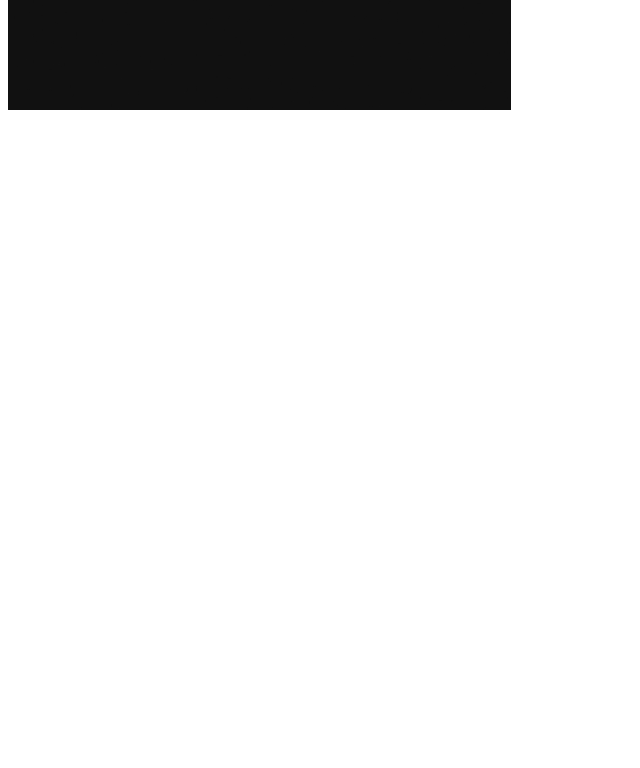
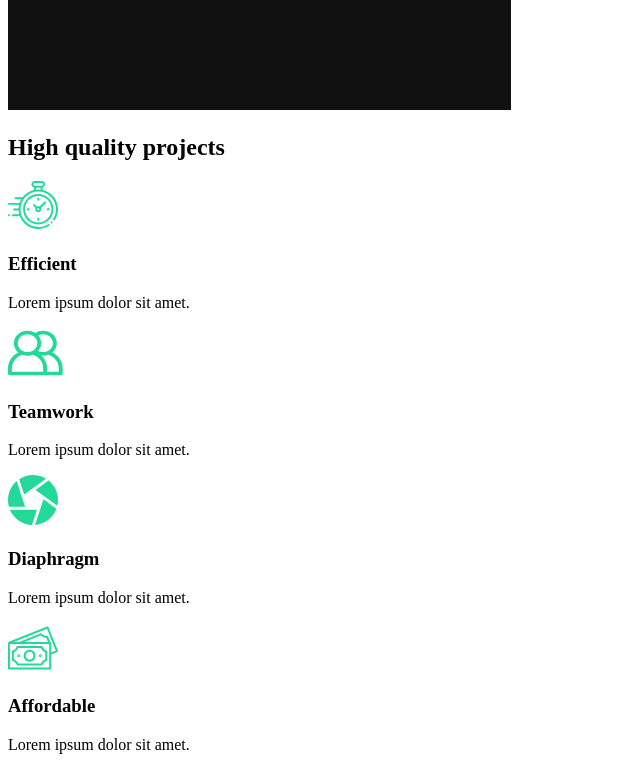
Before and after one commit to Atuitjr/portfolio, a React (Create React App) app: page / in a window 1280 px wide. Shown: the part 860-1628 px from the top of the page, without its empty margins (0-640 px from the left). Before the commit the page ends 982 px from the top, so only its background shows below. Built offline with nearby package versions, Linux system fonts and the light colour scheme.

Commit message:
Added projects section

```diff
--- /dev/null
+++ b/src/components/ProjectsSection.tsx
@@ -0,0 +1,53 @@
+import React from 'react';
+import clock from '../img/clock.svg';
+import diaphragm from '../img/diaphragm.svg';
+import money from '../img/money.svg';
+import teamwork from '../img/teamwork.svg';
+import home2 from '../img/home2.png';
+
+const ProjectsSection = () => {
+    return (
+        <div className='projects'>
+            <div className='description'>
+                <h2>
+                    High <span>quality</span> projects
+                </h2>
+                <div className='cards'>
+                    <div className='card'>
+                        <div className='icon'>
+                            <img src={clock} alt='a clock' />
+                            <h3>Efficient</h3>
+                        </div>
+                        <p>Lorem ipsum dolor sit amet.</p>
+                    </div>
+                    <div className='card'>
+                        <div className='icon'>
+                            <img src={teamwork} alt='teamwork' />
+                            <h3>Teamwork</h3>
+                        </div>
+                        <p>Lorem ipsum dolor sit amet.</p>
+                    </div>
+                    <div className='card'>
+                        <div className='icon'>
+                            <img src={diaphragm} alt='diaphragm' />
+                            <h3>Diaphragm</h3>
+                        </div>
+                        <p>Lorem ipsum dolor sit amet.</p>
+                    </div>
+                    <div className='card'>
+                        <div className='icon'>
+                            <img src={money} alt='money' />
+                            <h3>Affordable</h3>
+                        </div>
+                        <p>Lorem ipsum dolor sit amet.</p>
+                    </div>
+                </div>
+                <div className='image'>
+                    <img src={home2} alt='second home' />
+                </div>
+            </div>
+        </div>
+    );
+};
+
+export default ProjectsSection;
--- a/src/pages/AboutMe.tsx
+++ b/src/pages/AboutMe.tsx
@@ -1,8 +1,14 @@
 import React from 'react';
 import AboutSection from '../components/AboutSection';
+import ProjectsSection from '../components/ProjectsSection';
 
 const AboutMe = () => {
-    return <AboutSection />;
+    return (
+        <>
+            <AboutSection />
+            <ProjectsSection />{' '}
+        </>
+    );
 };
 
 export default AboutMe;
```
Also changed, not shown: 1 other file (tests, documents, lock files or other folders).
